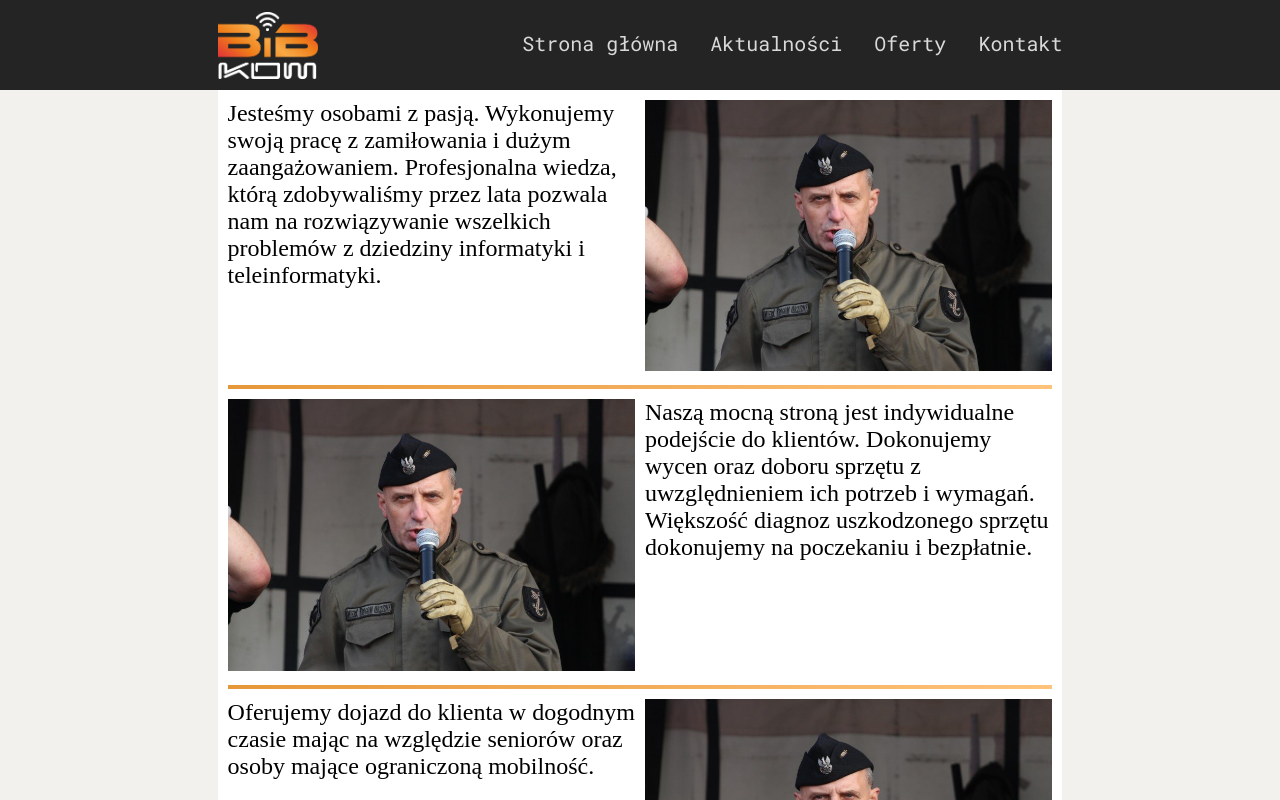
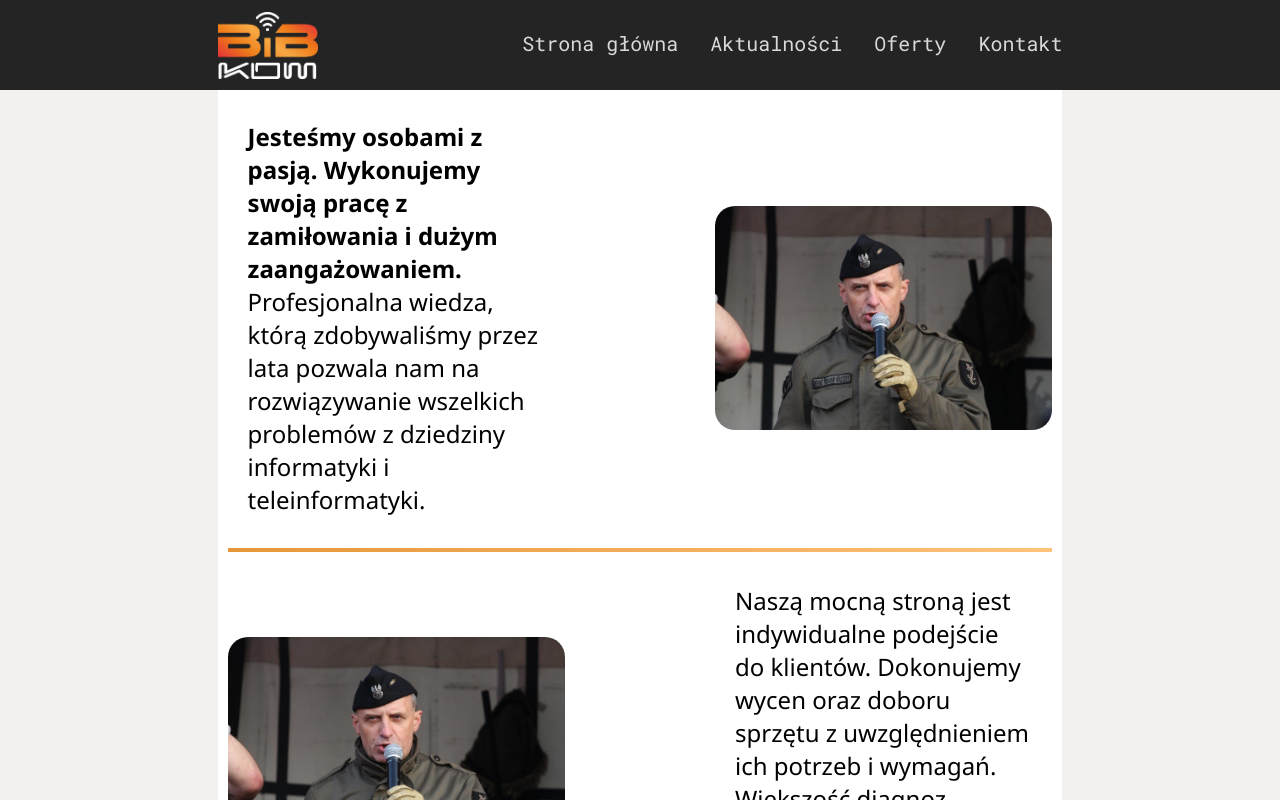
Before and after one commit to Eg-Nickname/BIB-KOM, a React (Vite) app: page / in a window 1280 px wide. Shown: the top 800 px of the page. Built offline with nearby package versions, Linux system fonts and the light colour scheme.

Commit message:
Main Page styles

```diff
--- a/index.html
+++ b/index.html
@@ -7,7 +7,7 @@
     <link rel="preconnect" href="https://fonts.googleapis.com" />
     <link rel="preconnect" href="https://fonts.gstatic.com" crossorigin />
     <link
-      href="https://fonts.googleapis.com/css2?family=Roboto+Mono:wght@400;500&display=swap"
+      href="https://fonts.googleapis.com/css2?family=Noto+Sans:wght@400;500;600;700&family=Roboto+Mono:wght@400;500&display=swap"
       rel="stylesheet"
     />
     <title>BiBkom</title>
--- a/src/pages/Home.css
+++ b/src/pages/Home.css
@@ -1,22 +1,30 @@
-.grid-wrapper{
+.grid-wrapper {
   display: grid;
+  align-items: center;
   grid-template-columns: minmax(100px, 1fr) minmax(100px, 1fr);
-    gap: 10px;
+  row-gap: 12px;
+  column-gap: 150px;
   background-color: white;
   padding: 10px;
 }
 
-.spacer{
+.spacer {
   grid-column-start: 1;
   grid-column-end: span 2;
   height: 4px;
-    background: linear-gradient(90.24deg, #E49333 -9.45%, #FEC27A 98.82%);
+  background: linear-gradient(90.24deg, #e49333 -9.45%, #fec27a 98.82%);
 }
-
-.grid-image{
+.grid-image {
+  display: block;
+  margin: 0 auto;
+  max-height: 250px;
+  width: auto;
   max-width: 100%;
-    height: auto;
+  border-radius: 20px;
 }
-.grid-text{
+.grid-text {
+  font-family: "Noto Sans", sans-serif;
   font-size: 24px;
+  max-width: 700px;
+  padding: 20px;
 }
--- a/src/pages/Home.jsx
+++ b/src/pages/Home.jsx
@@ -9,10 +9,13 @@ function Home() {
       <div className="pageWidth">
         <div className="grid-wrapper">
           <div className="grid-text">
+            <b>
               Jesteśmy osobami z pasją. Wykonujemy swoją pracę z zamiłowania i
-              dużym zaangażowaniem. Profesjonalna wiedza, którą zdobywaliśmy przez
-              lata pozwala nam na rozwiązywanie wszelkich problemów z dziedziny
-              informatyki i teleinformatyki.
+              dużym zaangażowaniem.
+            </b>
+            &nbsp; Profesjonalna wiedza, którą zdobywaliśmy przez lata pozwala
+            nam na rozwiązywanie wszelkich problemów z dziedziny informatyki i
+            teleinformatyki.
           </div>
           <div>
             <img className="grid-image" src={placeholder}></img>
@@ -20,21 +23,21 @@ function Home() {
 
           <div className="spacer"></div>
 
-          <div>
+          <div className="smth">
             <img className="grid-image" src={placeholder}></img>
           </div>
           <div className="grid-text">
-              Naszą mocną stroną jest indywidualne podejście do klientów.
-              Dokonujemy wycen oraz doboru sprzętu z uwzględnieniem ich potrzeb i
-              wymagań. Większość diagnoz uszkodzonego sprzętu dokonujemy na
-              poczekaniu i bezpłatnie.
+            Naszą mocną stroną jest indywidualne podejście do klientów.
+            Dokonujemy wycen oraz doboru sprzętu z uwzględnieniem ich potrzeb i
+            wymagań. Większość diagnoz uszkodzonego sprzętu dokonujemy na
+            poczekaniu i bezpłatnie.
           </div>
 
           <div className="spacer"></div>
 
           <div className="grid-text">
-              Oferujemy dojazd do klienta w dogodnym czasie mając na względzie
-              seniorów oraz osoby mające ograniczoną mobilność.
+            <b>Oferujemy dojazd do klienta</b> w dogodnym czasie mając na
+            względzie seniorów oraz osoby mające ograniczoną mobilność.
           </div>
           <div>
             <img className="grid-image" src={placeholder}></img>
```
Lines whose indentation alone changed are shown as unchanged.
